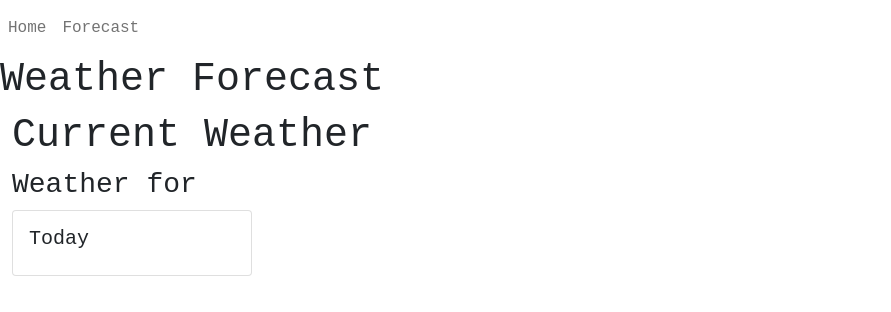
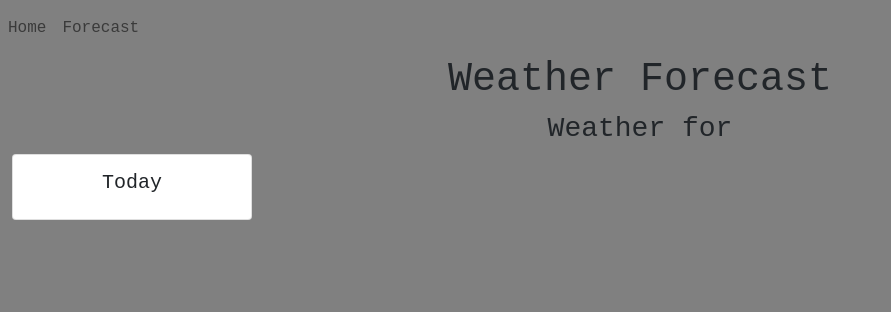
Before and after one commit to IvanCastillo1986/weather_channel_tribute, a React (Create React App) app: page /weather in a window 1280 px wide. Shown: the top 312 px of the page, without its empty margins (0-891 px from the left). Built offline with nearby package versions, Linux system fonts and the light colour scheme; no server answers.

Commit message:
Added some CSS

```diff
--- a/src/App.css
+++ b/src/App.css
@@ -1,3 +1,4 @@
 .App {
   font-family: monospace;
+  background-color: grey;
 }
--- a/src/Components/CurrentWeather.js
+++ b/src/Components/CurrentWeather.js
@@ -17,8 +17,7 @@ export default function CurrentWeather() {
     }, [API])
 
     return (
-        <Container fluid>
-            <h1>Current Weather</h1>
+        <Container className='text-center' fluid>
             <h3>Weather for {weatherData.resolvedAddress}</h3>
             {
             weatherData ?
--- /dev/null
+++ b/src/Pages/Weather.css
@@ -0,0 +1,3 @@
+.Weather {
+    text-align: center;
+}
--- a/src/Pages/Weather.js
+++ b/src/Pages/Weather.js
@@ -1,12 +1,13 @@
 import React from 'react'
 import CurrentWeather from '../Components/CurrentWeather'
+import './Weather.css'
 
 
 export default function Weather() {
 
 
     return (
-        <div>
+        <div className='Weather'>
             <h1>Weather Forecast</h1>
             <CurrentWeather />
         </div>
--- a/src/index.css
+++ b/src/index.css
@@ -1,3 +1,7 @@
+html {
+  background-color: grey;
+}
+
 body {
   margin: 0;
 }
```
